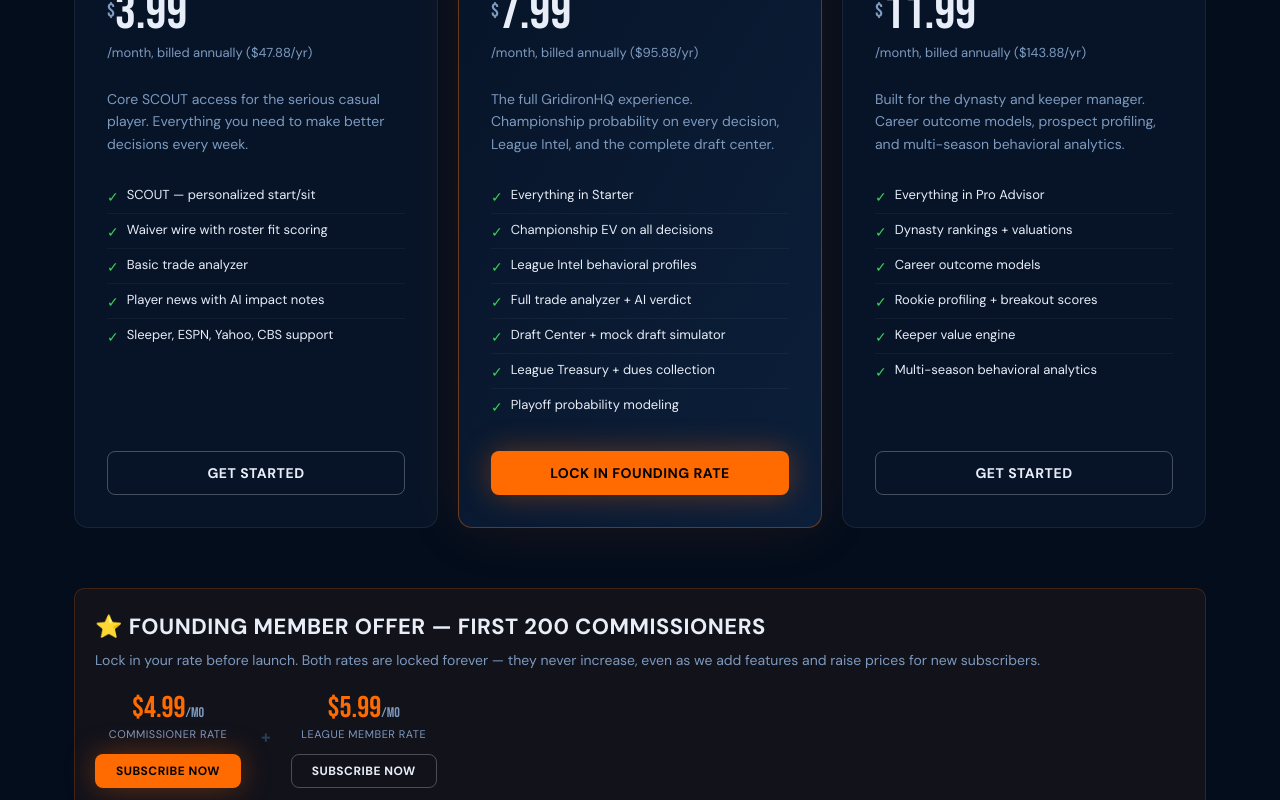
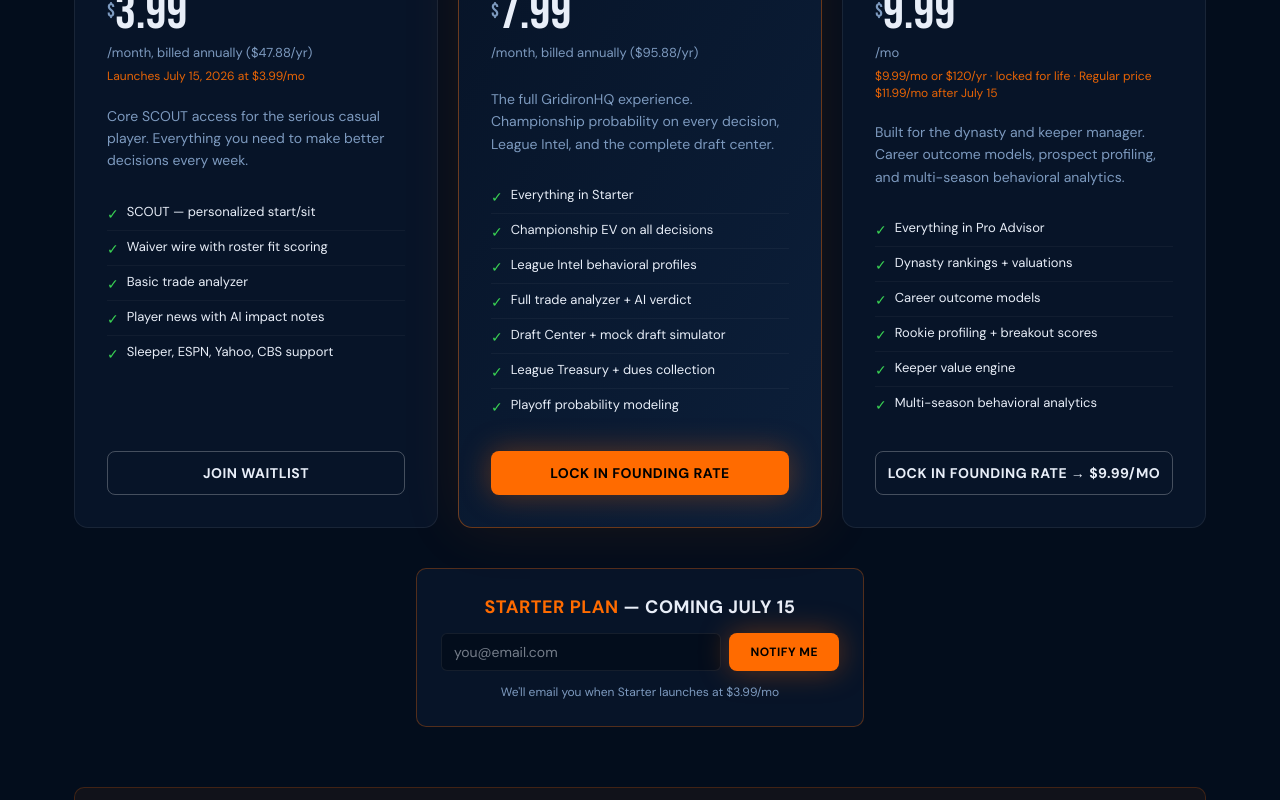
Before and after one commit to mgag70-prog/gridironhq-marketing, a Next.js app: page / in a window 1280 px wide. Shown: the part 6480-7280 px from the top of the page. Built offline with nearby package versions, Linux system fonts and the light colour scheme.

Commit message:
Add Dynasty Elite founding rate, Starter waitlist, fix founding box mobile layout

```diff
--- a/src/app/prize/page.tsx
+++ b/src/app/prize/page.tsx
@@ -47,8 +47,9 @@
     body: (
       <ul className="list-disc list-outside ml-5 space-y-2 marker:text-orange">
         <li>
-          Must be a paying GridironHQ founding member (Commissioner or League
-          Member rate) with an active subscription as of August 1, 2026.
+          Must be a paying GridironHQ founding member (Commissioner, League
+          Member, or Dynasty Elite rate) with an active subscription as of
+          August 1, 2026.
         </li>
         <li>
           Must have an active Sleeper league connected OR manually provide
--- a/src/components/FinalCTA.tsx
+++ b/src/components/FinalCTA.tsx
@@ -57,7 +57,11 @@
                   className={`btn ${tier.ctaVariant === "primary" ? "btn-primary" : "btn-outline"} btn-large w-full`}
                 >
                   Subscribe as{" "}
-                  {tier.id === "commissioner" ? "Commissioner" : "League Member"}
+                  {tier.id === "commissioner"
+                    ? "Commissioner"
+                    : tier.id === "league-member"
+                      ? "League Member"
+                      : "Dynasty Elite"}
                 </a>
               </div>
             </div>
--- a/src/components/Pricing.tsx
+++ b/src/components/Pricing.tsx
@@ -45,10 +45,17 @@
                 </span>
                 {tier.price.toFixed(2)}
               </div>
-              <div className="text-[13px] text-text-muted mb-6">
+              <div className="text-[13px] text-text-muted">
                 {tier.cadence}
               </div>
-              <p className="text-sm text-text-muted leading-[1.6] mb-6">
+              {tier.note && (
+                <div className="text-[12px] text-orange/90 mt-1 mb-2 leading-snug">
+                  {tier.note}
+                </div>
+              )}
+              <p
+                className={`text-sm text-text-muted leading-[1.6] mb-6 ${tier.note ? "mt-3" : "mt-6"}`}
+              >
                 {tier.description}
               </p>
 
@@ -76,27 +83,57 @@
           ))}
         </div>
 
+        {/* Starter waitlist */}
+        <div
+          id="waitlist"
+          className="mt-10 max-w-md mx-auto bg-bg-card border border-orange/30 rounded-[10px] p-6 text-center"
+        >
+          <h3 className="font-condensed text-lg font-extrabold uppercase tracking-[0.5px] mb-3">
+            <span className="text-orange">Starter Plan</span> — Coming July 15
+          </h3>
+          <form
+            name="starter-waitlist"
+            method="POST"
+            data-netlify="true"
+            className="flex flex-col sm:flex-row gap-2"
+          >
+            <input type="hidden" name="form-name" value="starter-waitlist" />
+            <input
+              type="email"
+              name="email"
+              required
+              placeholder="you@email.com"
+              aria-label="Email address"
+              className="flex-1 bg-bg border border-border rounded-md px-3 py-2 text-sm text-text focus:outline-none focus:border-orange transition-colors"
+            />
+            <button type="submit" className="btn btn-primary btn-small">
+              Notify Me
+            </button>
+          </form>
+          <p className="text-[12px] text-text-muted mt-3">
+            We&apos;ll email you when Starter launches at $3.99/mo
+          </p>
+        </div>
+
         {/* Founding member box */}
         <div
           id="founding"
-          className="bg-orange/[0.06] border border-orange/20 rounded-[10px] p-5 mt-15 flex items-center justify-between gap-5 flex-wrap"
+          className="bg-orange/[0.06] border border-orange/20 rounded-[10px] p-5 mt-15 flex flex-col lg:flex-row lg:items-center lg:justify-between gap-5"
         >
-          <div>
+          <div className="lg:max-w-sm">
             <h3 className="font-condensed text-[22px] font-extrabold uppercase tracking-[0.5px] mb-1.5">
               ⭐ {founding.heading}
             </h3>
             <p className="text-sm text-text-muted">{founding.description}</p>
           </div>
-          <div className="flex gap-5 items-center flex-wrap">
-            {founding.tiers.map((tier, i) => (
-              <div key={tier.id} className="flex items-center gap-5">
-                {i > 0 && (
-                  <div className="text-text-faint font-display text-2xl">+</div>
-                )}
-                <div className="text-center">
+          <div className="grid grid-cols-1 sm:grid-cols-3 gap-5 items-center">
+            {founding.tiers.map((tier) => (
+              <div key={tier.id} className="text-center">
                 <div className="font-display text-3xl text-orange">
                   ${tier.price}
-                    <span className="text-sm text-text-muted">{tier.cadence}</span>
+                  <span className="text-sm text-text-muted">
+                    {tier.cadence}
+                  </span>
                 </div>
                 <div className="text-[11px] text-text-muted uppercase tracking-[0.5px]">
                   {tier.name}
@@ -108,7 +145,6 @@
                   >
                     {tier.ctaLabel}
                   </a>
-                  </div>
                 </div>
               </div>
             ))}
--- a/src/config/site.ts
+++ b/src/config/site.ts
@@ -9,10 +9,11 @@
   cta: { label: string; href: string };
   featured?: boolean;
   badge?: string;
+  note?: string;
 };
 
 export type FoundingTier = {
-  id: "commissioner" | "league-member";
+  id: "commissioner" | "league-member" | "dynasty-elite";
   name: string;
   price: number;
   cadence: string;
@@ -343,7 +344,8 @@
           "Player news with AI impact notes",
           "Sleeper, ESPN, Yahoo, CBS support",
         ],
-        cta: { label: "Get Started", href: "https://app.gridironhq.ai" },
+        cta: { label: "Join Waitlist", href: "#waitlist" },
+        note: "Launches July 15, 2026 at $3.99/mo",
       },
       {
         id: "pro",
@@ -369,9 +371,9 @@
       {
         id: "dynasty",
         name: "Dynasty Elite",
-        price: 11.99,
-        cadence: "/month, billed annually ($143.88/yr)",
-        annualTotal: "$143.88/yr",
+        price: 9.99,
+        cadence: "/mo",
+        annualTotal: "$120/yr",
         description:
           "Built for the dynasty and keeper manager. Career outcome models, prospect profiling, and multi-season behavioral analytics.",
         features: [
@@ -382,7 +384,11 @@
           "Keeper value engine",
           "Multi-season behavioral analytics",
         ],
-        cta: { label: "Get Started", href: "https://app.gridironhq.ai" },
+        cta: {
+          label: "Lock In Founding Rate → $9.99/mo",
+          href: "https://buy.stripe.com/cNi8wO8bmgGF0rA1561RC02",
+        },
+        note: "$9.99/mo or $120/yr · locked for life · Regular price $11.99/mo after July 15",
       },
     ] satisfies PricingTier[],
   },
@@ -390,7 +396,7 @@
   founding: {
     heading: "Founding Member Offer — First 200 Commissioners",
     description:
-      "Lock in your rate before launch. Both rates are locked forever — they never increase, even as we add features and raise prices for new subscribers.",
+      "Founding member pricing closes July 15, 2026 — Pro Advisor at $4.99/mo and Dynasty Elite at $9.99/mo locked forever at signup. Regular pricing resumes after July 15.",
     spots: 200,
     tiers: [
       {
@@ -408,6 +414,15 @@
         price: 5.99,
         cadence: "/mo",
         stripeUrl: "https://buy.stripe.com/6oUeVc77icqpcaicNO1RC01",
+        ctaLabel: "Subscribe Now",
+        ctaVariant: "outline",
+      },
+      {
+        id: "dynasty-elite",
+        name: "Dynasty Elite",
+        price: 9.99,
+        cadence: "/mo locked for life",
+        stripeUrl: "https://buy.stripe.com/cNi8wO8bmgGF0rA1561RC02",
         ctaLabel: "Subscribe Now",
         ctaVariant: "outline",
       },
```
Lines whose indentation alone changed are shown as unchanged.
